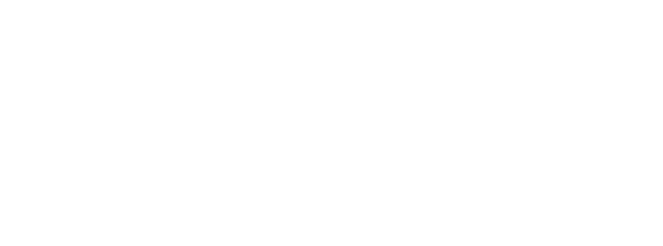
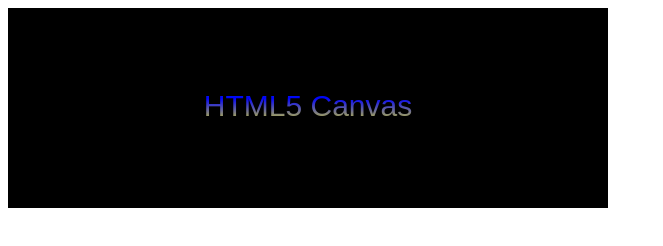
Before and after one commit to yungu-2201999/canvas-laboratory, a website: page packages/examp3/index1.html in a window 1280 px wide. Shown: the whole page, without its empty margins (0-663 px from the left). Drawn offline with Linux system fonts and the light colour scheme.

Commit message:
update:examp3 demo

```diff
--- a/packages/examp3/index1.html
+++ b/packages/examp3/index1.html
@@ -1,12 +1,73 @@
 <!DOCTYPE html>
 <html lang="en">
+
 <head>
     <meta charset="UTF-8">
     <meta name="viewport" content="width=device-width, initial-scale=1.0">
     <title>examp3</title>
 </head>
+
 <body>
     <canvas id="canvasOne" width="600" height="200"></canvas>
+    <script>
+        window.addEventListener('load', eventWindowLoaded, false)
+        function eventWindowLoaded() {
+            canvasApp();
+        }
+        function canvasApp() {
+            var message = "HTML5 Canvas";
 
+            var canvas = document.getElementById('canvasOne');
+            var ctx = canvas.getContext('2d');
+
+            function drawScreen() {
+                ctx.fillStyle = '#000000';
+                ctx.fillRect(0, 0, canvas.width, canvas.height);
+
+                ctx.font = '30px Arial';
+                ctx.textAlign = 'center';
+                ctx.textBaseline = 'middle';
+
+                var metrics = ctx.measureText(message);
+                var textWidth = metrics.width;
+                var xPosition = (canvas.width / 2);
+                var yPosition = (canvas.height / 2);
+
+                var gradient = ctx.createLinearGradient(canvas.width / 2, 0, canvas.width / 2, canvas.height);
+                for (let i = 0; i < colorStops.length; i++) {
+                    var tempColorStop = colorStops[i];
+                    var tempColor = tempColorStop.color;
+                    var tempStopPercent = tempColorStop.stopPercent;
+
+                    gradient.addColorStop(tempStopPercent, tempColor);
+                    tempStopPercent += 0.15;
+console.log(tempStopPercent)
+                    if (tempStopPercent > 1) {
+                        tempStopPercent = 0;
+                    }
+                    tempColorStop.stopPercent = tempStopPercent;
+                    colorStops[i] = tempColorStop;
+                }
+                ctx.fillStyle = gradient;
+                ctx.fillText(message, xPosition, yPosition);
+
+            }
+            function gameLoop() {
+                    window.setTimeout(gameLoop, 225);
+                    drawScreen();
+                }
+            var colorStops = [
+                { color: '#ff0000', stopPercent: 0 },
+                { color: '#00ff00', stopPercent: 0.15 },
+                { color: '#0000ff', stopPercent: 0.3 },
+                { color: '#ffff00', stopPercent: 0.45 },
+                { color: '#ff00ff', stopPercent: 0.6 },
+                { color: '#00ffff', stopPercent: 0.75 },
+                { color: '#ffffff', stopPercent: 1 }
+            ];
+            gameLoop();
+        }
+    </script>
 </body>
+
 </html>
```
